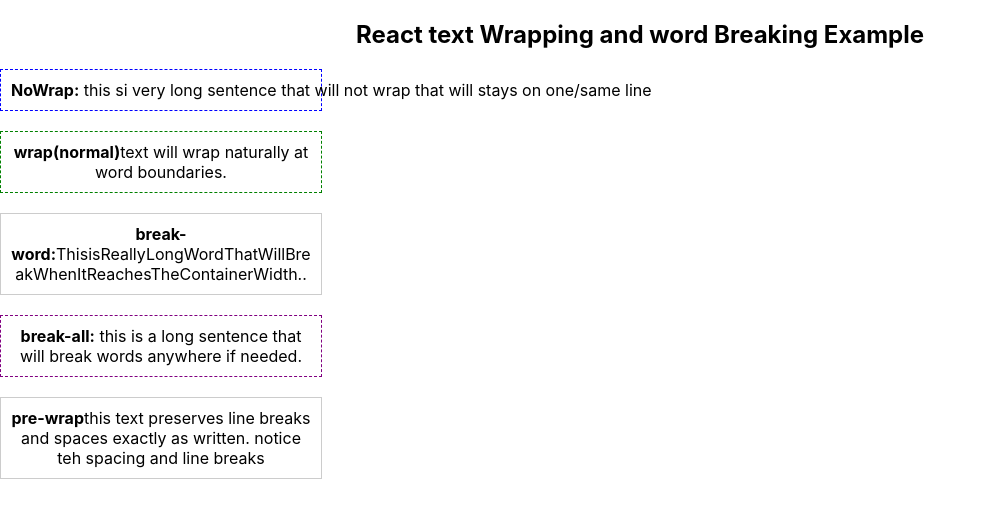
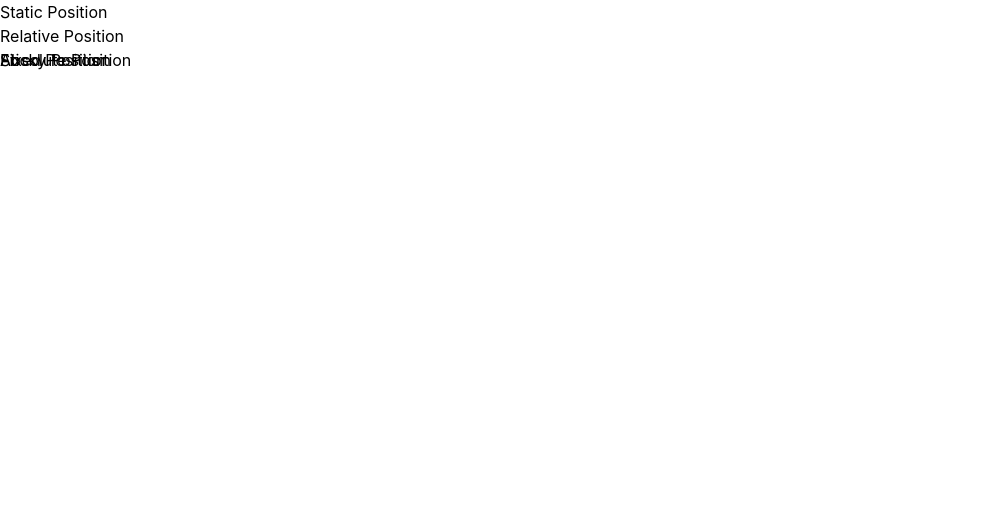
Before and after one commit to Divyamogaveera/text-wrap-demo, a React (Create React App) app: page /position in a window 1280 px wide. Shown: the top 518 px of the page, without its empty margins (0-987 px from the left). Built offline with nearby package versions, Linux system fonts and the light colour scheme.

Commit message:
add Position example in css only html for now

```diff
--- a/package.json
+++ b/package.json
@@ -8,6 +8,7 @@
     "@testing-library/user-event": "^13.5.0",
     "react": "^18.3.1",
     "react-dom": "^18.3.1",
+    "react-router-dom": "^7.0.2",
     "react-scripts": "5.0.1",
     "web-vitals": "^2.1.4"
   },
@@ -34,5 +35,10 @@
       "last 1 firefox version",
       "last 1 safari version"
     ]
+  },
+  "devDependencies": {
+    "autoprefixer": "^10.4.20",
+    "postcss": "^8.4.49",
+    "tailwindcss": "^3.4.16"
   }
 }
--- /dev/null
+++ b/postcss.config.js
@@ -0,0 +1,6 @@
+module.exports = {
+  plugins: {
+    tailwindcss: {},
+    autoprefixer: {},
+  },
+}
--- a/src/App.js
+++ b/src/App.js
@@ -1,11 +1,20 @@
 import './App.css';
 import TestExample from './Components/TestExample'
+import { BrowserRouter, Routes, Route } from 'react-router-dom';
+import Position from './Components/Position';
 
 function App() {
   return (
-    <div className="App">
-      <TestExample/>
-    </div>
+    <BrowserRouter>
+
+    <Routes>
+
+    <Route path='/' element={<TestExample/>}/>
+    <Route path='/position' element={<Position/>}/>
+
+    </Routes>
+
+    </BrowserRouter>
   );
 }
 
--- /dev/null
+++ b/src/Components/Position.js
@@ -0,0 +1,29 @@
+import './Position.css'
+
+function Position() {
+    return (
+        <>
+            <div className="static">
+                Static Position
+            </div>
+
+            <div className="relative">
+                Relative Position
+            </div>
+
+            <div className="absolute">
+                Absolute Position
+            </div>
+
+            <div className="fixed">
+                Fixed Position
+            </div>
+
+            <div className="sticky">
+                Sticky Position
+            </div>
+        </>
+    )
+}
+
+export default Position;
--- a/src/Components/TestExample.js
+++ b/src/Components/TestExample.js
@@ -1,3 +1,4 @@
+import { Link } from 'react-router-dom';
 import './TestExample.css';
 
 function Textexample() {
@@ -27,6 +28,9 @@
                 <strong>pre-wrap</strong>this text preserves line breaks and spaces exactly as written. notice teh spacing and line breaks
             </div>
 
+        <Link to="/position">
+        <button className='font-[50px] w-[2.2rem] bg-gray-500 font-semibold hover:bg-gray-300 border4-dashed border-[#686868]'>CSS Positions to learn👍</button>
+            </Link>
 
         </div>
     )
--- a/src/index.css
+++ b/src/index.css
@@ -1,3 +1,7 @@
+@tailwind base;
+@tailwind components;
+@tailwind utilities;
+
 body {
   margin: 0;
   font-family: -apple-system, BlinkMacSystemFont, 'Segoe UI', 'Roboto', 'Oxygen',
--- /dev/null
+++ b/tailwind.config.js
@@ -0,0 +1,10 @@
+/** @type {import('tailwindcss').Config} */
+module.exports = {
+  content: [
+    "./src/**/*.{js,jsx,ts,tsx}"
+  ],
+  theme: {
+    extend: {},
+  },
+  plugins: [],
+}
```
Also changed, not shown: src/Components/Position.css (added), 1 other file (tests, documents, lock files or other folders).
